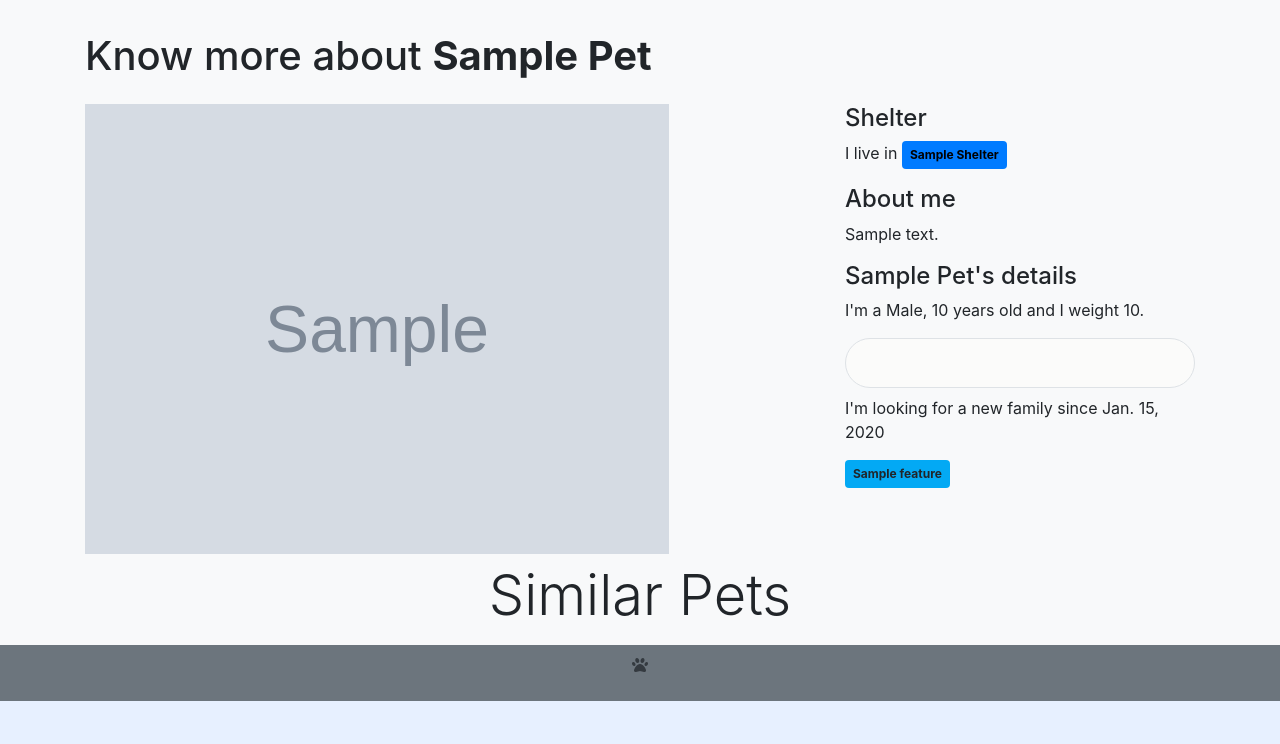
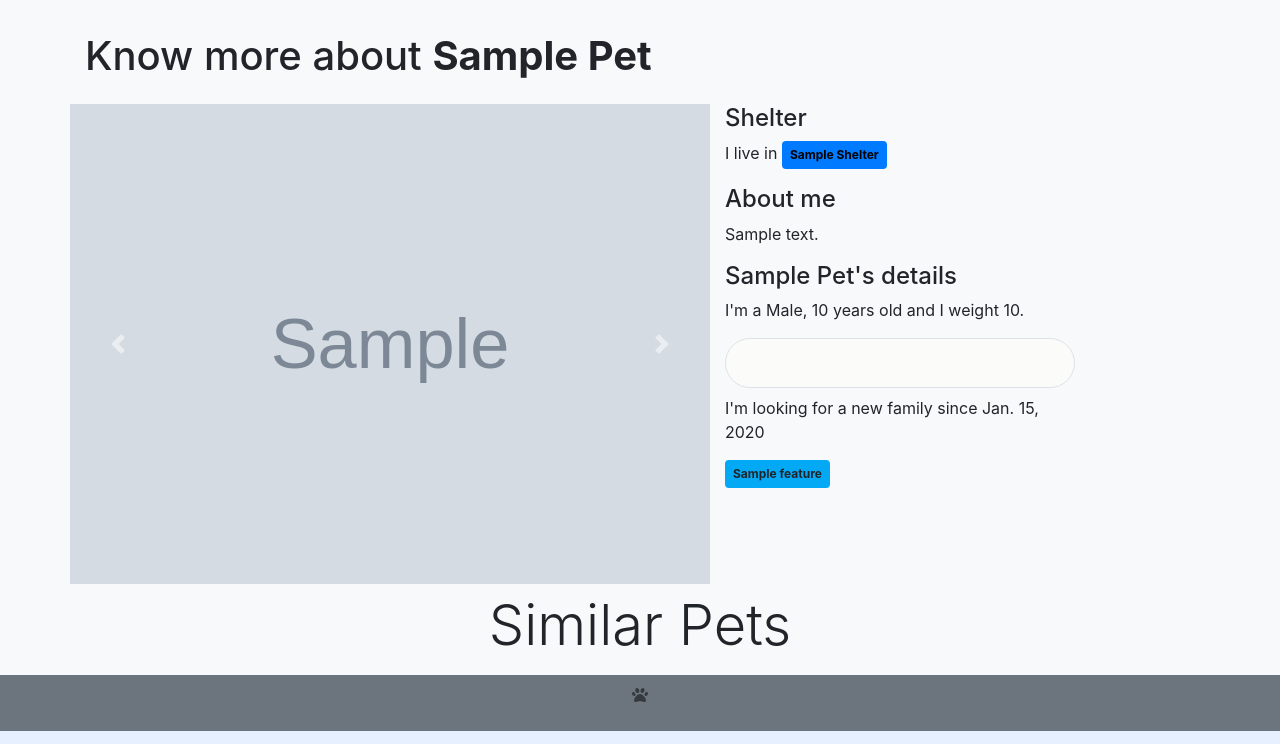
Before and after one commit to JorgeVidalCano/petShelter, a Django app: a page that uses mainApp/templates/mainApp/detail_pet.html in a window 1280 px wide. Shown: the part 56-800 px from the top of the page. Run offline with Django 3.2, Linux system fonts and the light colour scheme; tables that the repository leaves empty hold one stand-in row (values such as "Sample post"); grey boxes marked "Sample" are stand-in pictures; parts of the project's set-up code (start-up, migrations or seed data) failed here and were passed over; some libraries are stand-ins or nearby versions.

Commit message:
Add carousel to pet-detail page

```diff
--- a/carousel/templates/carousel/carousel.html
+++ b/carousel/templates/carousel/carousel.html
@@ -1,7 +1,7 @@
 <div id="MainCarousel" class="carousel slide" data-ride="carousel">
   <div class="carousel-inner">
       {% for c in carouselImgs %}
-      <div class="carousel-item {% if forloop.counter == 1 %} active {% endif %}">
+    <div class="carousel-item {% if forloop.counter0 == 0 %} active {% endif %}">
       <img id="home-carousel" class="d-block" src="{{ c.image.url }}" alt="at">
     </div>
       {% endfor %}
--- a/mainApp/models.py
+++ b/mainApp/models.py
@@ -89,6 +89,11 @@ class Pet(models.Model):
             return Images.objects.filter(pet=self, mainPic=True).first().image.url
         return "/media/pet_imagen/default.jpg"
 
+    def petAllPic(self):
+        if Images.objects.filter(pet=self).count() > 0:
+            return Images.objects.filter(pet=self)
+        return ""
+
     @property
     def thumbnail_preview_list(self):
         if self.petMainPic:
@@ -96,7 +101,6 @@ class Pet(models.Model):
                 return mark_safe('<img src="{}" width="40px" height="30px" class="img-thumbnail" />'.format(self.petMainPic()))
             except Exception as e :
                 pass
-
         return ""
 
     def countPets(self):
--- a/mainApp/templates/mainApp/detail_pet.html
+++ b/mainApp/templates/mainApp/detail_pet.html
@@ -5,10 +5,8 @@
     <div class="container">
     <h1 class="my-4">Know more about <b>{{object.name.title}}</b></h1>
     <div class="row">
-      <div class="col-md-8">
-        <img class="img-fluid" style="width: auto; max-width: 80%; height: 450px;" src="{{ object.petMainPic }}" alt="{{ object.kind }}">
-      </div>
 
+      {% include "mainApp/detail_pet_img.html" %}
       <div class="col-md-4">
         <h4 class="h4">Shelter</h4>
         <p>I live in <b>
@@ -35,3 +33,7 @@
 </section>
 
 {% endblock content %}
+{% load static %}
+{% block js %}
+    <script type="text/javascript" src="{% static 'mainApp/javascript/detail_pet_img.js' %}"></script>
+{% endblock js %}
--- /dev/null
+++ b/mainApp/templates/mainApp/detail_pet_img.html
@@ -0,0 +1,18 @@
+<div id="MainCarousel" class="carousel slide" data-ride="carousel">
+    <div class="carousel-inner">
+        {% for p in object.petAllPic %}
+      <div class="carousel-item {% if forloop.counter0 == 0 %} active {% endif %}">
+        <img id="home-carousel" class="d-block" src="{{ p.image.url }}" alt="at">
+      </div>
+        {% endfor %}
+
+    </div>
+    <a class="carousel-control-prev" href="#MainCarousel" role="button" data-slide="prev">
+      <span class="carousel-control-prev-icon" aria-hidden="true"></span>
+      <span class="sr-only">Previous</span>
+    </a>
+    <a class="carousel-control-next" href="#MainCarousel" role="button" data-slide="next">
+      <span class="carousel-control-next-icon" aria-hidden="true"></span>
+      <span class="sr-only">Next</span>
+    </a>
+  </div>
```
Also changed, not shown: mainApp/static/mainApp/general_imgs/default.jpg (added), mainApp/static/mainApp/style.css (line endings or trailing spaces). Lines whose indentation alone changed are shown as unchanged.
